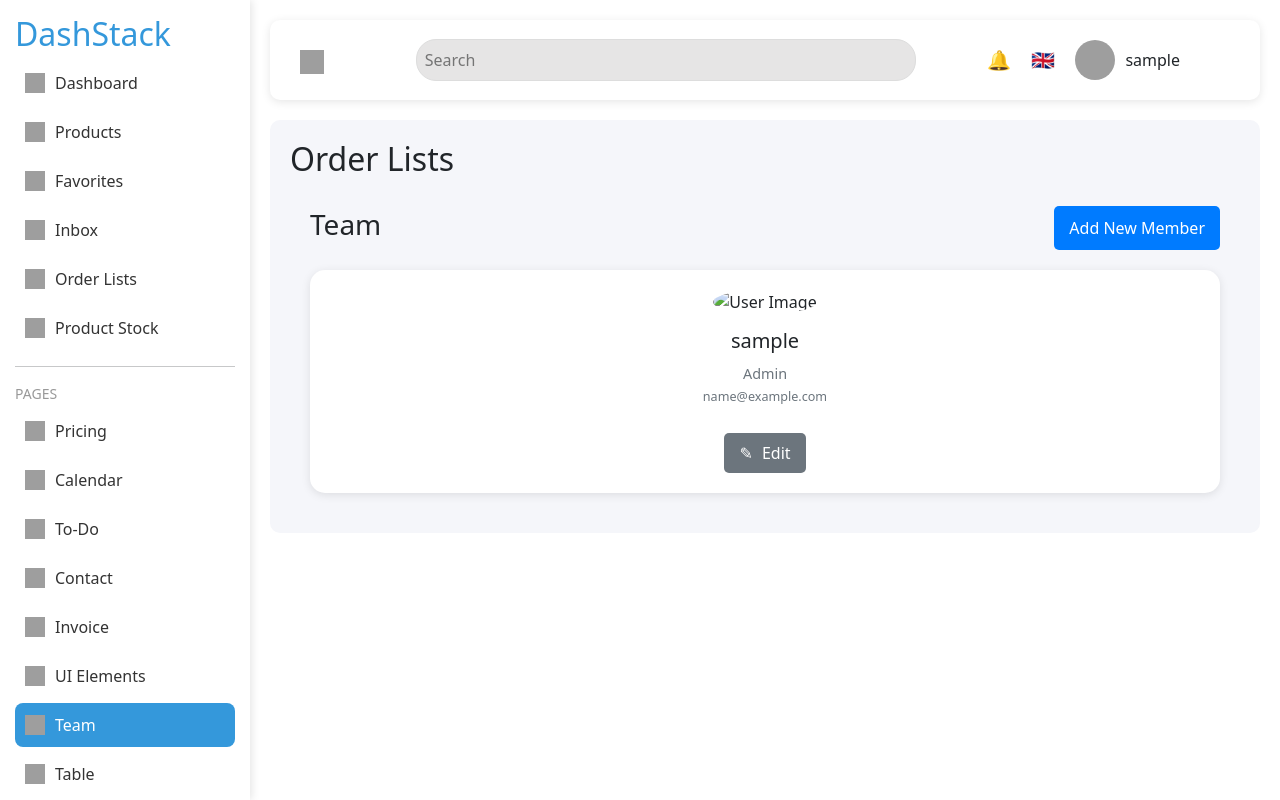
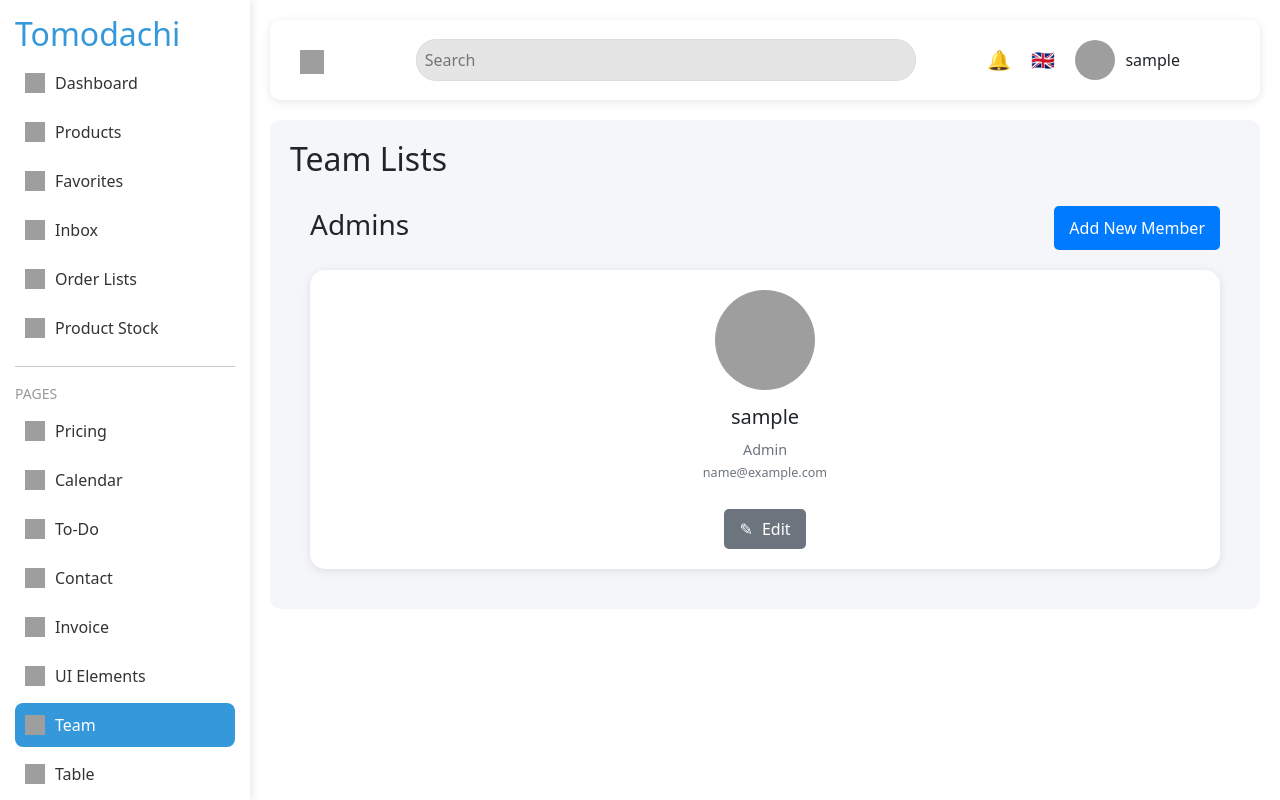
Before and after one commit to maxpein12/web-dashboard, a Django app: page /dashboard/team/ in a window 1280 px wide. Run offline with Django 5.2, Linux system fonts and the light colour scheme; the visitor is signed in with stand-in values (Sample User, id 1); data comes from the database, SQL or seed files in the repository; some libraries are stand-ins or nearby versions; grey boxes are pictures that could not be loaded.

Commit message:
11/6/24 2pm update

```diff
--- a/dashboard/static/js/favorites.js
+++ b/dashboard/static/js/favorites.js
@@ -45,7 +45,7 @@ document.querySelectorAll('.favorites').forEach(icon => {
         // Change icon based on favorited state
         const iconImage = this.querySelector('.favorites-icon');
         if (this.classList.contains('favorited')) {
-            iconImage.src = 'path/to/favorited-icon.svg'; // Update to a filled heart or similar
+            iconImage.src = 'https://www.svgrepo.com/show/422431/favorite-heart-interface.svg'; // Update to a filled heart or similar
         } else {
             iconImage.src = 'https://www.svgrepo.com/show/54280/favorite.svg'; // Original icon
         }
--- a/dashboard/templates/calendar.html
+++ b/dashboard/templates/calendar.html
@@ -15,7 +15,7 @@
     <!-- Sidebar Navigation -->
     <aside class="sidebar">
         <div class="sidebar-header">
-            <h2>DashStack</h2>
+            <h2>Tomodachi</h2>
         </div>
         <ul class="sidebar-menu">
             <li><a href="{% url 'index' %}" class="menu-item">
--- a/dashboard/templates/contact.html
+++ b/dashboard/templates/contact.html
@@ -15,7 +15,7 @@
     <!-- Sidebar Navigation -->
     <aside class="sidebar">
         <div class="sidebar-header">
-            <h2>DashStack</h2>
+            <h2>Tomodachi</h2>
         </div>
         <ul class="sidebar-menu">
             <li><a href="{% url 'index' %}" class="menu-item">
--- a/dashboard/templates/favorites.html
+++ b/dashboard/templates/favorites.html
@@ -15,7 +15,7 @@
     <!-- Sidebar Navigation -->
     <aside class="sidebar">
         <div class="sidebar-header">
-            <h2>DashStack</h2>
+            <h2>Tomodachi</h2>
         </div>
         <ul class="sidebar-menu">
             <li><a href="{% url 'index' %}" class="menu-item">
--- a/dashboard/templates/inbox.html
+++ b/dashboard/templates/inbox.html
@@ -15,7 +15,7 @@
     <!-- Sidebar Navigation -->
     <aside class="sidebar">
         <div class="sidebar-header">
-            <h2>DashStack</h2>
+            <h2>Tomodachi</h2>
         </div>
         <ul class="sidebar-menu">
             <li><a href="{% url 'index' %}" class="menu-item">
--- a/dashboard/templates/index.html
+++ b/dashboard/templates/index.html
@@ -16,7 +16,7 @@
     <!-- Sidebar Navigation -->
     <aside class="sidebar">
         <div class="sidebar-header">
-            <h2>DashStack</h2>
+            <h2>Tomodachi</h2>
         </div>
         <ul class="sidebar-menu">
             <li><a href="{% url 'index' %}" class="menu-item active">
@@ -133,8 +133,8 @@
                     <img src="https://static.vecteezy.com/system/resources/thumbnails/019/900/322/small/happy-young-cute-illustration-face-profile-png.png" alt="User Avatar" class="user-avatar dropdown-toggle">
                     <span class="user-info dropdown-toggle">{{ user.username }}</span>
                     <div class="dropdown-menu">
-                        <a href="#">Manage Account</a>
-                        <a href="#">Change Password</a>
+                        <a href="/admin/auth/user/{{ user.id }}/change/" target="_blank" >Manage Account</a>
+                        <a href="/admin/auth/user/{{ user.id }}/password/" target="_blank">Change Password</a>
                         <a href="#">Activity Log</a>
                     </div>
                 </div>
--- a/dashboard/templates/message.html
+++ b/dashboard/templates/message.html
@@ -15,7 +15,7 @@
     <!-- Sidebar Navigation -->
     <aside class="sidebar">
         <div class="sidebar-header">
-            <h2>DashStack</h2>
+            <h2>Tomodachi</h2>
         </div>
         <ul class="sidebar-menu">
             <li><a href="dashboard.html" class="menu-item active">
--- a/dashboard/templates/orderlist.html
+++ b/dashboard/templates/orderlist.html
@@ -15,7 +15,7 @@
     <!-- Sidebar Navigation -->
     <aside class="sidebar">
         <div class="sidebar-header">
-            <h2>DashStack</h2>
+            <h2>Tomodachi</h2>
         </div>
         <ul class="sidebar-menu">
             <li><a href="{% url 'index' %}" class="menu-item">
--- a/dashboard/templates/pricing.html
+++ b/dashboard/templates/pricing.html
@@ -15,7 +15,7 @@
     <!-- Sidebar Navigation -->
     <aside class="sidebar">
         <div class="sidebar-header">
-            <h2>DashStack</h2>
+            <h2>Tomodachi</h2>
         </div>
         <ul class="sidebar-menu">
             <li><a href="{% url 'index' %}" class="menu-item">
--- a/dashboard/templates/products.html
+++ b/dashboard/templates/products.html
@@ -15,7 +15,7 @@
     <!-- Sidebar Navigation -->
     <aside class="sidebar">
         <div class="sidebar-header">
-            <h2>DashStack</h2>
+            <h2>Tomodachi</h2>
         </div>
         <ul class="sidebar-menu">
             <li><a href="{% url 'index' %}" class="menu-item">
--- a/dashboard/templates/productstock.html
+++ b/dashboard/templates/productstock.html
@@ -15,7 +15,7 @@
     <!-- Sidebar Navigation -->
     <aside class="sidebar">
         <div class="sidebar-header">
-            <h2>DashStack</h2>
+            <h2>Tomodachi</h2>
         </div>
         <ul class="sidebar-menu">
             <li><a href="{% url 'index' %}" class="menu-item">
--- a/dashboard/templates/sample.html
+++ b/dashboard/templates/sample.html
@@ -15,7 +15,7 @@
     <!-- Sidebar Navigation -->
     <aside class="sidebar">
         <div class="sidebar-header">
-            <h2>DashStack</h2>
+            <h2>Tomodachi</h2>
         </div>
         <ul class="sidebar-menu">
             <li><a href="dashboard.html" class="menu-item active">
--- a/dashboard/templates/sent.html
+++ b/dashboard/templates/sent.html
@@ -15,7 +15,7 @@
     <!-- Sidebar Navigation -->
     <aside class="sidebar">
         <div class="sidebar-header">
-            <h2>DashStack</h2>
+            <h2>Tomodachi</h2>
         </div>
         <ul class="sidebar-menu">
             <li><a href="dashboard.html" class="menu-item">
--- a/dashboard/templates/starred.html
+++ b/dashboard/templates/starred.html
@@ -15,7 +15,7 @@
     <!-- Sidebar Navigation -->
     <aside class="sidebar">
         <div class="sidebar-header">
-            <h2>DashStack</h2>
+            <h2>Tomodachi</h2>
         </div>
         <ul class="sidebar-menu">
             <li><a href="dashboard.html" class="menu-item">
--- a/dashboard/templates/team.html
+++ b/dashboard/templates/team.html
@@ -15,7 +15,7 @@
     <!-- Sidebar Navigation -->
     <aside class="sidebar">
         <div class="sidebar-header">
-            <h2>DashStack</h2>
+            <h2>Tomodachi</h2>
         </div>
         <ul class="sidebar-menu">
             <li><a href="{% url 'index' %}" class="menu-item">
@@ -108,13 +108,13 @@
         </header>
         <div class="main-body">
             <section class="deals-details">
-                <h2>Order Lists</h2>
+                <h2>Team Lists</h2>
 
 
 
                 <div class="content">
                     <div class="header">
-                        <h3>Team</h3>
+                        <h3>Admins</h3>
                         <a href="/admin/auth/user/" target="_blank">
                         <button class="btn-add-member">Add New Member</button>
                     </a>
@@ -129,13 +129,13 @@
                         <div class="team-card">
 
                             <!-- <img src="{{team.image.url}}" class="profile-pic" alt="User Image"> -->
-                            <img src="https://via.placeholder.com/100" class="profile-pic" alt="User Image">
-                            <h5 class="team-name">{% if user.is_staff %}{{user.username}}{% endif %}</h5>
-                            <p class="team-role">{% if user.is_staff %}Admin{% else %}Member{% endif %}<br><small>{%  if user.is_staff %}{{user.email}}{% endif %}</small></p>
+                            <img src="https://www.svgrepo.com/show/331253/user.svg" class="profile-pic" alt="User Image">
+                            <h5 class="team-name">{{user.username}}</h5>
+                            <p class="team-role">Admin<br><small>{{user.email}}</small></p>
 
                             <!-- <h5 class="team-name">Jason Price</h5>
                             <p class="team-role">Admin<br><small>janick_parisian@yahoo.com</small></p> -->
-                            <button class="btn-edit"><span class="icon-edit">&#9998;</span> Edit</button>
+                            <a href="/admin/auth/user/{{user.id}}/change/" target="_blank"><button class="btn-edit"><span class="icon-edit">&#9998;</span> Edit</button></a>
 
                         </div>
                         {% endif %}
@@ -144,15 +144,6 @@
                         <!-- Repeat similar cards for other users -->
                     </div>
                 </div>
-
-
-
-
-
-
-
-
-
 
             </section>
         </div>
--- a/dashboard/templates/to-do.html
+++ b/dashboard/templates/to-do.html
@@ -15,7 +15,7 @@
     <!-- Sidebar Navigation -->
     <aside class="sidebar">
         <div class="sidebar-header">
-            <h2>DashStack</h2>
+            <h2>Tomodachi</h2>
         </div>
         <ul class="sidebar-menu">
             <li><a href="{% url 'index' %}" class="menu-item">
--- a/dashboard/views.py
+++ b/dashboard/views.py
@@ -14,47 +14,61 @@ def index(request):
     user_count = User.objects.count()
     return render(request, 'index.html', {'user_count': user_count})
 
+@login_required
 def products(request):
     return render(request, 'products.html')
 
+@login_required
 def favorites(request):
     return render(request, 'favorites.html')
 
+@login_required
 def inbox(request):
     return render(request, 'inbox.html')
 
+@login_required
 def orders(request):
     return render(request, 'orderlist.html')
 
+@login_required
 def stock(request):
     return render(request, 'productstock.html')
 
+@login_required
 def pricing(request):
     return render(request, 'pricing.html')
 
+@login_required
 def calendar(request):
     return render(request, 'calendar.html')
 
+@login_required
 def todo(request):
     return render(request, 'to-do.html')
 
+@login_required
 def contact(request):
     return render(request, 'contact.html')
 
+@login_required
 def invoice(request):
     return render(request, 'invoice.html')
 
+@login_required
 def ui(request):
     return render(request, 'ui.html')
 
+@login_required
 def team(request):
     teams = Team.objects.all()
     users = User.objects.all()
     return render(request, 'team.html', {'users': users})
 
 
+@login_required
 def table(request):
     return render(request, 'table.html')
+
 
 
 def register(request):
@@ -70,19 +84,19 @@ def register(request):
 
     return render(request, 'register.html')
 
-def loginpage(request):
+# def loginpage(request):
 
-    if request.method == 'POST':
-        email = request.POST['email']
-        password = request.POST['password']
+#     if request.method == 'POST':
+#         email = request.POST['email']
+#         password = request.POST['password']
 
-        validate_user = authenticate(request, email=email, password=password)
-        if validate_user is not None:
-            login(request, validate_user)
-            return redirect('index.html')
-        # else:
-        #     return redirect()
-    return render(request, 'login.html')
+#         validate_user = authenticate(request, email=email, password=password)
+#         if validate_user is not None:
+#             login(request, validate_user)
+#             return redirect('index.html')
+#         # else:
+#         #     return redirect()
+#     return render(request, 'login.html')
 
 
 def loginpage(request):
@@ -99,7 +113,7 @@ def loginpage(request):
                 validate_user = user
             else:
                 print("Password incorrect!")
-                validate_user = User.objects.none()
+                validate_user = None
         except User.DoesNotExist:
             print("User not found!")
             validate_user = None
@@ -112,6 +126,7 @@ def loginpage(request):
             return redirect('/dashboard')
         else:
             print("Login failed!")
+            return render(request, 'login.html')
     return render(request, 'login.html')
 
 def logoutpage(request):
```
